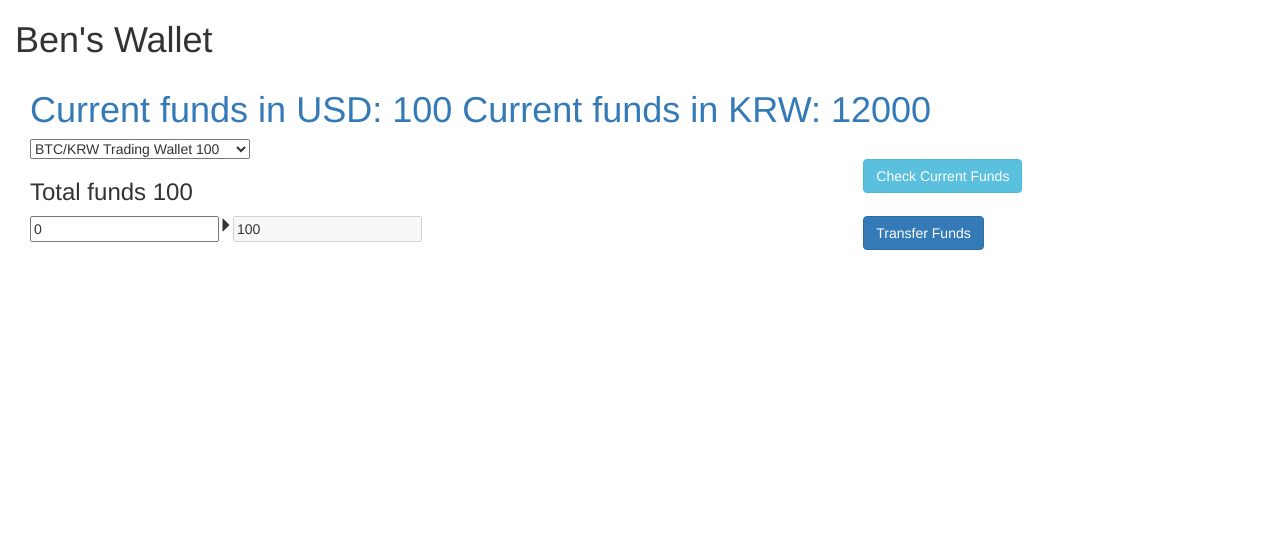
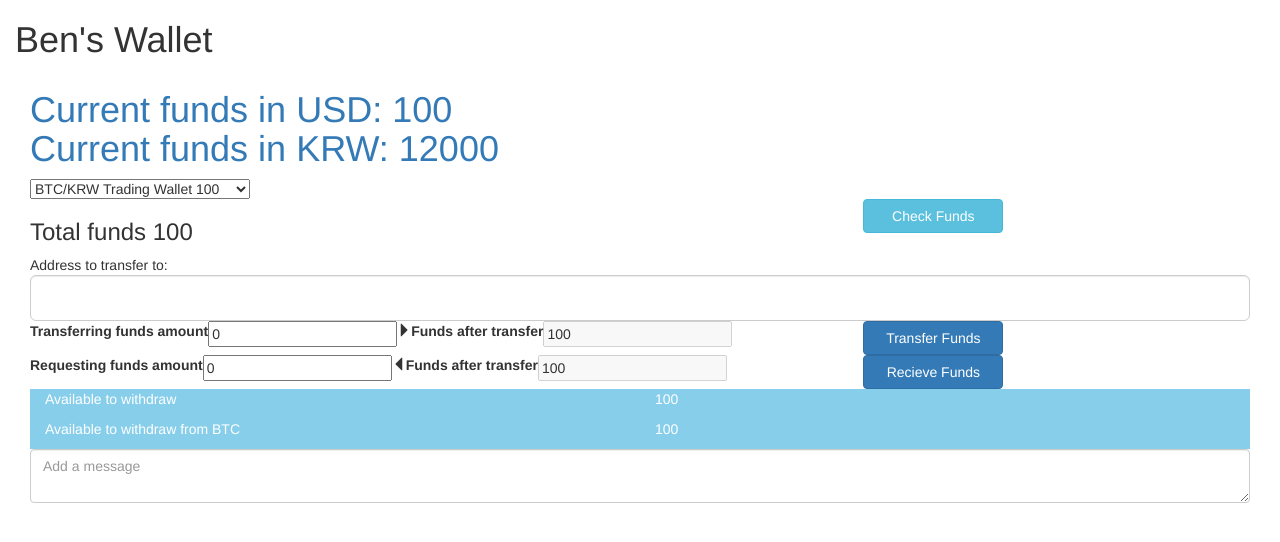
Before and after one commit to xhad/ang-wallet, an Angular app: page / in a window 1280 px wide. Shown: the top 542 px of the page. Built offline with nearby package versions, Linux system fonts and the light colour scheme.

Commit message:
fixed some layout, learning to deal with strongly typed languages

```diff
--- a/src/app/app.component.html
+++ b/src/app/app.component.html
@@ -1,7 +1,7 @@
 <div class="container-fluid">
-  <h1>{{ title }}</h1>
   <div class="row">
     <div class="col-xs-12">
+      <h1>{{ title }}</h1>
       <app-funds></app-funds>
       <app-payment></app-payment>
     </div>
--- a/src/app/funds/funds.component.html
+++ b/src/app/funds/funds.component.html
@@ -2,7 +2,7 @@
   <div class="row">
     <div class="col-xs-12">
       <h1 class="text-primary">
-        Current funds in USD: {{ currentFundsUSD }}
+        Current funds in USD: {{ currentFundsUSD }}<br>
         Current funds in KRW: {{ currentFundsKRW }}
       </h1>
       <select>
--- a/src/app/funds/funds.component.ts
+++ b/src/app/funds/funds.component.ts
@@ -14,8 +14,4 @@ export class FundsComponent implements OnInit {
   }
   currentFundsUSD = 100;
   currentFundsKRW = 12000;
-
-  calculateFunds(){
-
-  }
 }
--- a/src/app/payment/payment.component.css
+++ b/src/app/payment/payment.component.css
@@ -1,7 +1,11 @@
-input, h4{
+input, h4, p,label{
   float:left;
 }
+button{
+  min-width: 140px;
+}
 
-p{
-  float:left;
+.info{
+  background-color: skyblue;
+  color: white;
 }
--- a/src/app/payment/payment.component.html
+++ b/src/app/payment/payment.component.html
@@ -4,19 +4,74 @@
       <h3> Total funds {{money}} </h3>
     </div>
     <div class="col-xs-4">
-      <button (click)="checkFunds()" class="btn btn-info">Check Current Funds</button>
+      <button (click)="checkFunds()" class="btn btn-info">Check Funds</button>
+    </div>
+  </div>
+  <div class="row">
+    <div class="col-xs-12">
+      Address to transfer to:
+    </div>
+  </div>
+  <div class="row">
+    <div class="col-xs-12">
+      <input class="form-control input-lg" type="text">
     </div>
   </div>
   <div class="row">
     <div class="col-xs-8">
+      <label>Transferring funds amount</label>
       <input [(ngModel)]="paymentOut" type="text">
       <p>
         <span class="glyphicon glyphicon-triangle-right"></span>
       </p>
+      <label>Funds after transfer</label>
       <input [(ngModel)]="money" type="text" disabled>
     </div>
     <div class="col-xs-4">
       <button (click)="decreaseMoney()" class="btn btn-primary">Transfer Funds</button>
     </div>
   </div>
+  <div class="row">
+    <div class="col-xs-8">
+      <label>Requesting funds amount</label>
+      <input [(ngModel)]="paymentIn" type="number">
+      <p>
+        <span class="glyphicon glyphicon-triangle-left"></span>
+      </p>
+      <label>Funds after transfer</label>
+      <input [(ngModel)]="money" type="number" disabled>
+    </div>
+    <div class="col-xs-4">
+      <button (click)="increaseMoney()" class="btn btn-primary">Recieve Funds</button>
+    </div>
+  </div>
+  <div class="container-fluid">
+  <div class="row" >
+    <div class="col-xs-12">
+      <div class="row">
+        <div class="col-xs-6" [ngClass]="{info: money>0}">
+          <p> Available to withdraw</p>
+        </div>
+        <div class="col-xs-6" [ngClass]="{info: money>0}">
+          <p>{{ money }}</p>
+        </div>
+      </div>
+      <div class="row">
+        <div class="col-xs-6" [ngClass]="{info: money>0}">
+          <p> Available to withdraw from BTC</p>
+        </div>
+        <div class="col-xs-6" [ngClass]="{info: money>0}">
+          <p>{{ money }}</p>
+        </div>
+      </div>
+    </div>
+  </div>
 </div>
+  <div class="row">
+    <div class="col-xs-12">
+      <div class="form-group">
+        <textarea class="form-control" rows="2" placeholder="Add a message"></textarea>
+      </div>
+    </div>
+  </div>
+</div>
--- a/src/app/payment/payment.component.ts
+++ b/src/app/payment/payment.component.ts
@@ -12,13 +12,19 @@ export class PaymentComponent implements OnInit {
   ngOnInit() {
   }
 
+  change:number = 0;
   money:number = 100;
+  paymentOut:number = 0;
+  paymentIn:number = 0;
   checkFunds(){
     this.money = this.money + Math.random()*.8;
+    this.money = parseFloat((this.money).toFixed(2));
   }
 
-  paymentOut = 0;
   decreaseMoney(){
     this.money -= this.paymentOut;
   }
+  increaseMoney(){
+    this.money += this.paymentIn;
+  }
 }
```
